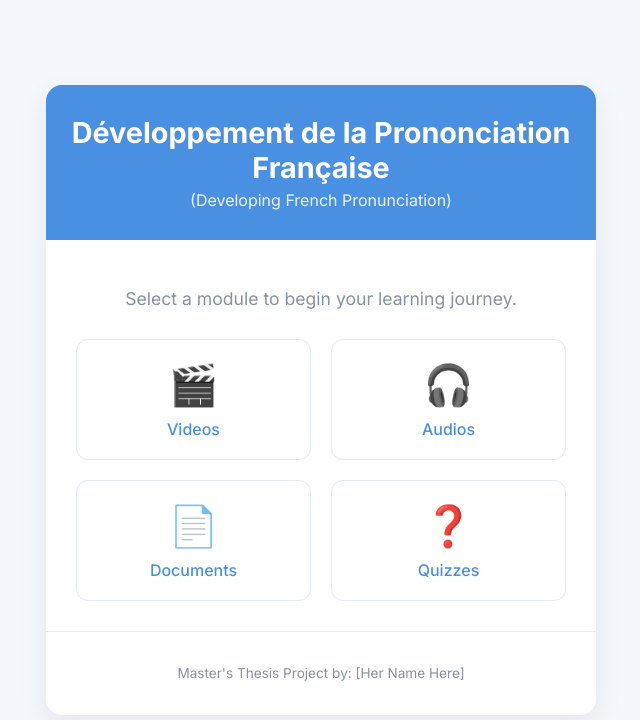
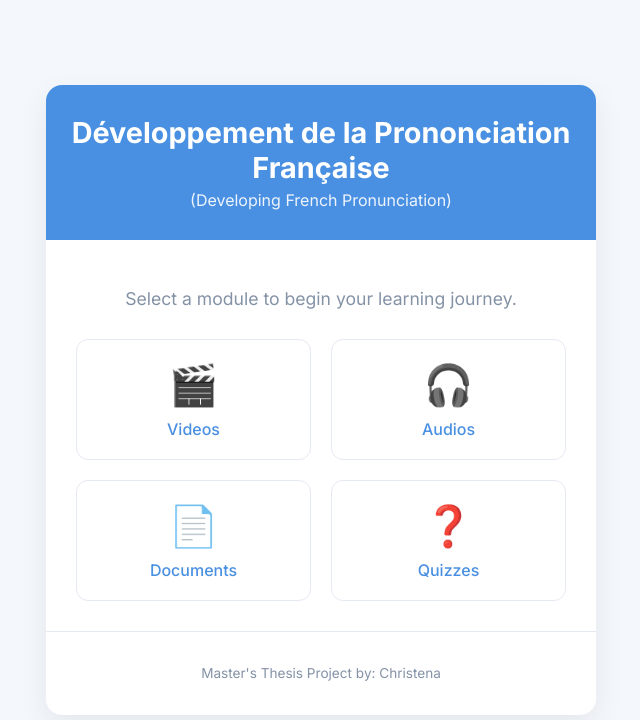
Before and after one commit to Ramahany123/MOOC, a plain HTML site: page home.html in a window 1280 px wide. Shown: the whole page, without its empty margins (319-959 px from the left). Drawn offline with Linux system fonts and the light colour scheme.

Commit message:
change in footer

```diff
--- a/home.html
+++ b/home.html
@@ -44,7 +44,7 @@
     </main>
 
     <footer class="mooc-footer">
-      <p>Master's Thesis Project by: [Her Name Here]</p>
+      <p>Master's Thesis Project by: Christena</p>
     </footer>
   </div>
 
```
